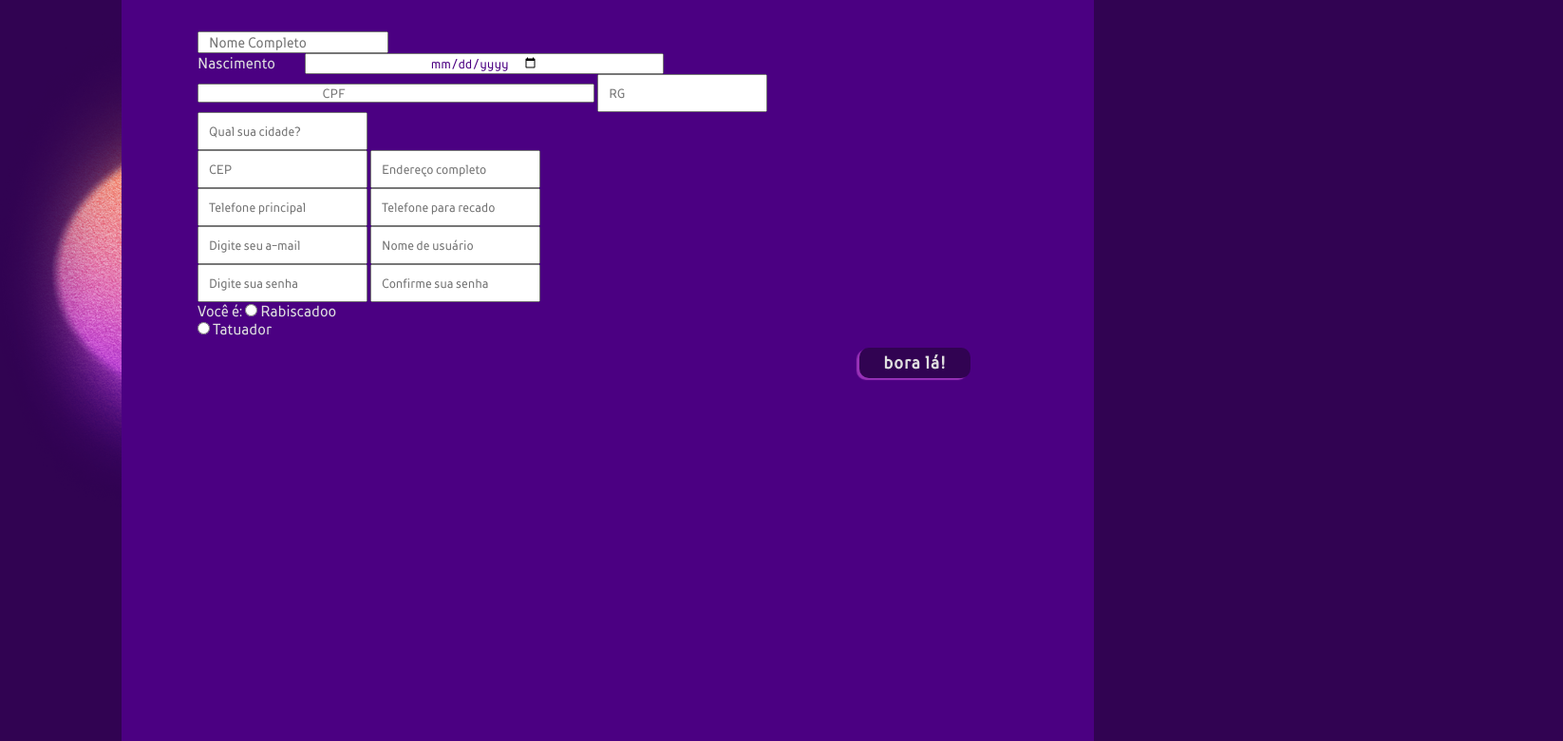
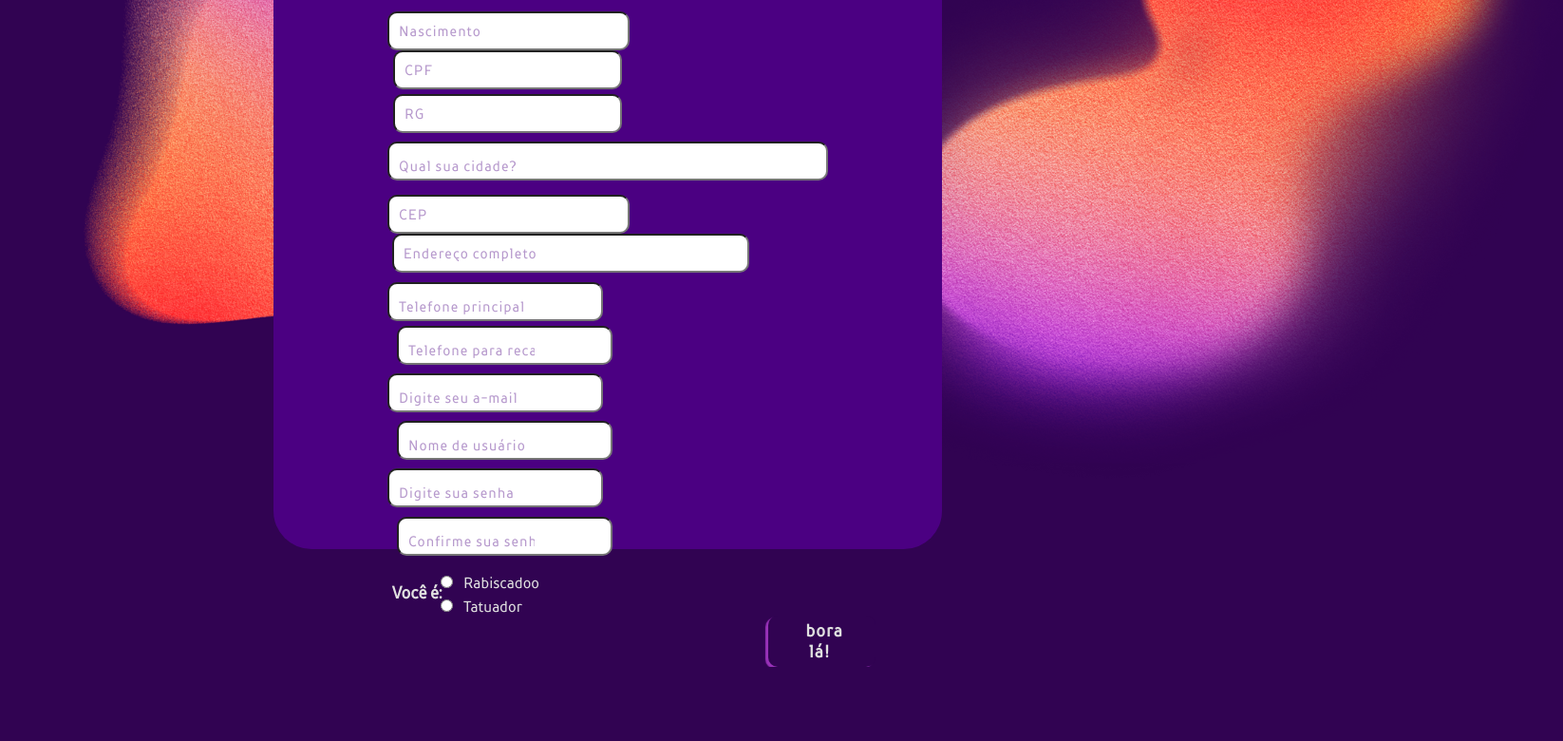
Before and after one commit to the-marielis/Rabiscadoo, a plain HTML site: page cadastro_tatu/index.html in a window 1280 px wide. Shown: the part 227-1007 px from the top of the page at 95% size, 1646 px wide, since content can reach past the window. After the commit the page ends 929 px from the top, so only its background shows below. Drawn offline with Linux system fonts and the light colour scheme; files whose address does not match are found by name; a web font is replaced by a local one.

Commit message:
alterações na tela de cadastro e no design da página

```diff
--- a/cadastro_tatu/css/main.css
+++ b/cadastro_tatu/css/main.css
@@ -45,7 +45,7 @@
 	padding: 0px;
 	box-sizing: border-box;
 }
-/*---------------------------------------------*/
+/*---------------------------------------------------------------------------------------------------------------------------------------------------------------------------------*/
 
 /* Estilos básicos para o menu */
 nav {
@@ -69,7 +69,7 @@ transition: all 0.3s ease; /* Transição para efeitos hover */
 nav a:hover {
 color: var(--cor1) /* Cor do texto ao passar o mouse */
 }
-/*------------------------------------------------------------------------*/
+/*---------------------------------------------------------------------------------------------------------------------------------------------------------------------------------*/
 body {
   font-family: var(--fonte-padrao);
 	background-color: var(--cor0);
@@ -78,14 +78,14 @@ body {
 
 .container {
  position: relative;
- margin-top: 5%;
+ margin-top: 4%;
 }
-/*--------------------------------------------------------------------------*/
+/*---------------------------------------------------------------------------------------------------------------------------------------------------------------------------------*/
 .title {
-  letter-spacing: 2px;
+  letter-spacing: 1px;
   font-family: var(--fonte-cabeçalho);
   font-size: 25px;
-  font-weight: bolder;
+  margin: auto;
 }
 
 .login-button button {
@@ -137,13 +137,14 @@ body {
   width: 100%;
   border: none;
  }
-/*--------------------------------------------------------------------------*/
+
+/*---------------------------------------------------------------------------------------------------------------------------------------------------------------------------------*/
 .form {
   background-color: var(--cor5);
-  padding: 80px 70px;
-  width: 80%;
+  padding: 50px 70px;
+  width: 55%;
   height: 100%;
-  border-radius: 10px;
+  border-radius: 40px;
   justify-content: center;
   position: absolute;
   top: 50%;
@@ -152,7 +153,7 @@ body {
 }
 
 .form-header {
-  margin-bottom: 3rem;
+  margin-bottom: 1.5rem;
   display: flex;
   justify-content: space-between;
 }
@@ -168,31 +169,142 @@ body {
 }
 
 
-/*--------------------------------------------------------------------------*/
+/*---------------------------------------------------------------------------------------------------------------------------------------------------------------------------------*/
 .input-group {
-  padding: 10px;
+  padding: 0px 50px;
 
 }
 
 .input-group input {
   font-family: var(--fonte-padrao);
-  color: var(--cor5);
+  letter-spacing: 1px;
+  font-weight: lighter;
+  color: var(--cor1);
   padding: 10px;
+  border-radius:  10px;
 }
 
-.line1 input  {
-  padding-top: 1px;
-  padding-bottom: 1px;
+
+.line1  input, .line3 input  {
+  padding-top: 15px;
+  padding-bottom: 5px;
+  font-size: 15px;
+  width: 100%;
+
+}
+
+.line2 {
+  padding-top: 15px;
+  padding-bottom: 5px;
+  width: 100%;
+}
+
+#CPF, #RG {
+  margin-left: 1%;
+  font-size: 15px;
+  padding-right: 3.1rem;
+  margin-bottom: 1%;
+}
+
+#nascimento, #CEP {
+  font-size: 15px;
+  padding-right: 4rem;
+}
+
+
+.line4 {
+  padding-top: 15px;
+  padding-bottom: 5px;
+  width: 100%;
   font-size: 15px;
 }
 
-#nascimento, #CPF {
-  padding: 0 15%;
+
+#endereco {
+  padding-right: 40%;
+  margin-left: 1%;
+  font-size: 15px;
+  margin-bottom: 1%;
 }
 
+.line5 input {
+  padding-top: 15px;
+  padding-bottom: 5px;
+  width: 49%;
+  font-size: 15px;
+  padding-right: 5rem;
+  margin-bottom: 1%;
+}
+.line6 input {
+  padding-top: 15px;
+  padding-bottom: 5px;
+  width: 49%;
+  font-size: 15px;
+  padding-right: 5rem;
+  margin-bottom: 1%;
+  margin-top: 1%;
 
+}
 
-/*------------------------------------------------------------*/
+.line7 input {
+  padding-top: 15px;
+  padding-bottom: 5px;
+  width: 49%;
+  font-size: 15px;
+  padding-right: 5rem;
+  margin-bottom: 1%;
+  margin-top: 1%;
+
+}
+
+/*mudando a cor do texto na placeholder*/
+::-webkit-input-placeholder {
+  color: var(--cor5);
+  opacity: 0.4;
+}
+
+:-moz-placeholder { /* Firefox 18- */
+  color: var(--cor5);
+  opacity: 0.4;
+}
+
+::-moz-placeholder {  /* Firefox 19+ */
+  color: var(--cor5);
+  opacity: 0.4;
+}
+
+:-ms-input-placeholder {
+  color: var(--cor5);
+  opacity: 0.4;
+}
+
+/*configurando o tipo do cadastro*/
+.tipo {
+  margin-top: 5% ;
+  margin-left: 1%;
+  width: 100%;
+  display: flex;
+  font-size: 18px;
+}
+
+.option {
+  margin-top: -30px;
+  margin-left: 12%;
+}
+
+.option input {
+  margin-right: 2%;
+}
+
+#tp-tatu {
+  margin-top: 2%;
+}
+
+#tp-tatu input {
+  margin-right: 2%;
+}
+
+/*---------------------------------------------------------------------------------------------------------------------------------------------------------------------------------*/
 .continue-button button {
   padding: 5px 20px;
   background-color: var(--cor0);
@@ -241,3 +353,19 @@ body {
  .continue-button button:hover::before {
   width: 100%;
  }
+ /*------------------------------------------------------------------------------------------------------------------------------------------------------------------------------*/
+ .form-image {
+  margin-left: 70%;
+  width: 100%;
+  height: 100%;
+
+  overflow: hidden; /* Faz o div não aumentar a altura por causa da imagem */
+ }
+
+ .form-image img {
+  margin-top: -3%;
+  max-width: 100%;
+  max-height: 100%;
+  padding: 0;
+  position: absolute;
+}
--- a/cadastro_tatu/index.html
+++ b/cadastro_tatu/index.html
@@ -27,24 +27,29 @@
 					<form action="#">
 						<div class="form-header">
 							<div class="title">
-								<h1>Cadastre-se já</h1>
+								<h1><b>Cadastre-se já</b></h1>
 							</div>
 							<div class="login-button">
-								<button>
+								<button style="
+								margin-right: 50px;
+							">
 									<a href="#"> Entrar</a>
 								</button>
 							</div>
 						</div>
 						<div class="input-group">
 							<div class="line1">
-								<input type="text" id="nome" name="nome" placeholder="Nome Completo" required><br>
+								<input type="text" id="nome" name="nome" placeholder="Nome Completo" required maxlength="900"><br>
 							</div>
 							<div class="line2">
-								<label for="nascimento"
-								style=" padding-right: 3.5vh;">Nascimento</label>
-								<input type="date" id="nascimento" name="nascimento" placeholder="Nascimento" required>
-								<input type="text" id="CPF" name="CPF" placeholder="CPF" required oninput="this.value = this.value.replace(/\D/g, '')" maxlength="9" >
-								<input type="text" id="RG" name="RG" placeholder="RG" required oninput="this.value = this.value.replace(/\D/g, '')" maxlength="9"><br>
+								<input type="text" id="nascimento" name="nascimento" placeholder="Nascimento"  onfocus="this.type='date'"
+								onblur="if (!this.value) this.type='text'" required>
+								<input type="text" id="CPF" name="CPF" placeholder="CPF" required oninput="this.value = this.value.replace(/\D/g, '')" maxlength="9" style="
+									margin-left: 6px;
+								">
+								<input type="text" id="RG" name="RG" placeholder="RG" required oninput="this.value = this.value.replace(/\D/g, '')" maxlength="9" style="
+									margin-left: 6px;
+								">
 							</div>
 							<div class="line3">
 								<input type="text" id="cidade" name="cidade" placeholder="Qual sua cidade?" required><br>
@@ -56,22 +61,29 @@
 							</div>
 							<div class="line5">
 								<input type="text" id="telefone" name="telefone" placeholder="Telefone principal" required oninput="this.value = this.value.replace(/\D/g, '')" maxlength="11">
-								<input type="tel" id="telefone" name="telefone" placeholder="Telefone para recado" oninput="this.value = this.value.replace(/\D/g, '')" maxlength="11"><br>
+								<input type="tel" id="telefone" name="telefone" placeholder="Telefone para recado" oninput="this.value = this.value.replace(/\D/g, '')" maxlength="11" style="
+									margin-left: 10px"><br>
 							</div>
 							<div class="line6">
 								<input type="email" id="email" name="email" placeholder="Digite seu a-mail">
-								<input type="text" id="user" name="user" placeholder="Nome de usuário" required><br>
+								<input type="text" id="user" name="user" placeholder="Nome de usuário" required style="
+									margin-left: 10px"><br>
 							</div>
 							<div class="line7">
 								<input type="password" id="password" name="password" placeholder="Digite sua senha" required>
-								<input type="password" id="confirme-senha" name="confirme-senha" placeholder="Confirme sua senha" required>
+								<input type="password" id="confirme-senha" name="confirme-senha" placeholder="Confirme sua senha" required style="
+									margin-left: 10px">
 							</div>
 
 							<div class="tp-cadastro">
-								<label for="tp-cadastro">Você é:</label>
-								<input type="radio" id="tp-rabiscadoo" name="tp-cadastro"> <label for="tp-rabiscadoo">Rabiscadoo</label>
-								<br>
-								<input type="radio" id="tp-tatu" name="tp-cadastro"> <label for="tp-tatu">Tatuador</label>
+								<div class="tipo">
+									<label for="tp-cadastro"><b>Você é:</b></label>
+								</div>
+								<div class="option">
+									<input type="radio" id="tp-rabiscadoo" name="tp-cadastro"> <label for="tp-rabiscadoo">Rabiscadoo</label>
+									<br>
+									<input type="radio" id="tp-tatu" name="tp-cadastro"> <label for="tp-tatu">Tatuador</label>
+								</div>
 							</div>
 						</div>
 						<div class="continue-button">
```
